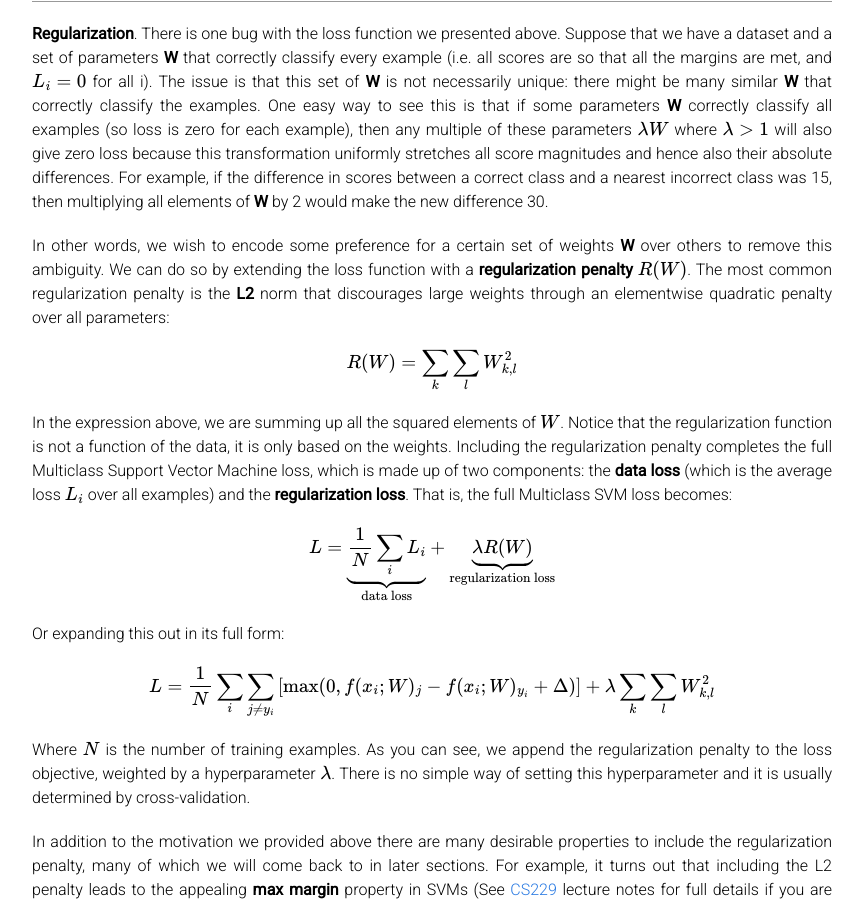
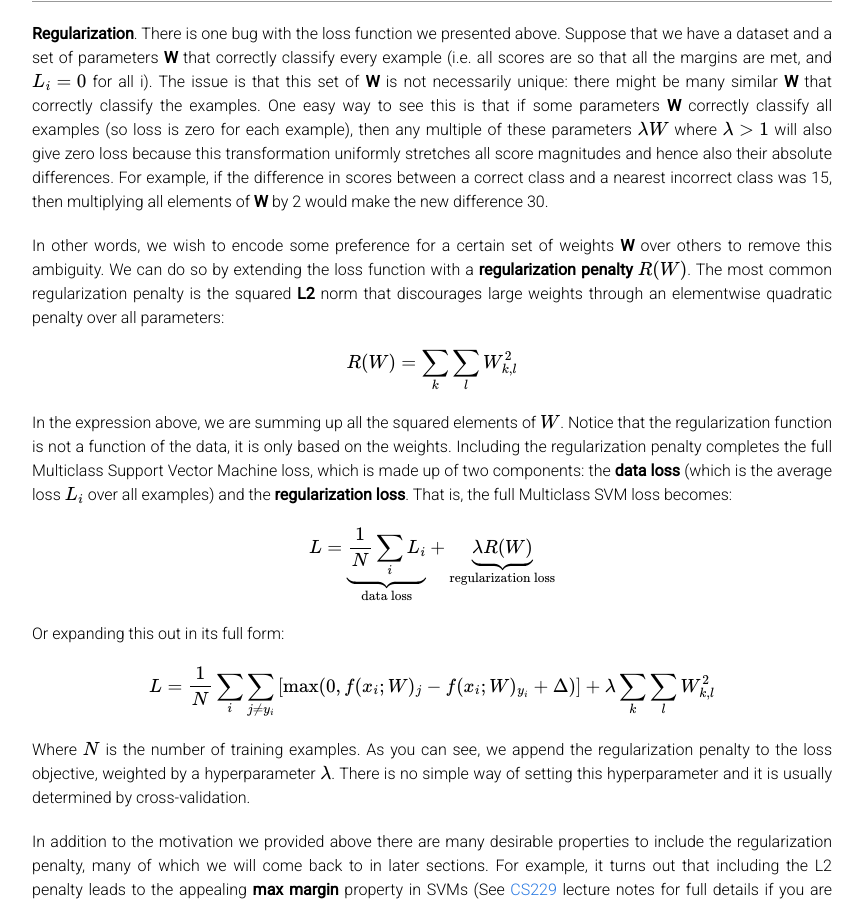
Before and after one commit to cs231n/cs231n.github.io, a Jekyll site: the page built from linear-classify.md, in a window 1280 px wide and 900 px high, scrolled down 6926 px. Shown: the whole window, without its empty margins (208-1071 px from the left). Built offline with Jekyll 4.4.1, drawn with Linux system fonts in a browser that asks for light colours; formulas are drawn with MathJax 3.

Commit message:
linear-classify.md - regularizer: SQUARED l2 norm
isnt the regularizer we are using for W the SQUARED l2 norm? because if we were to use the regular l2 norm we would need to take the root over the entire sum of squares (i.e. R(W) = ||W||^2). but we are not doing that. it is just a small detail, i know, but it has been bugging me. best(: peglegpete

```diff
--- a/linear-classify.md
+++ b/linear-classify.md
@@ -160,7 +160,7 @@ A last piece of terminology we'll mention before we finish with this section is
 
 **Regularization**. There is one bug with the loss function we presented above. Suppose that we have a dataset and a set of parameters **W** that correctly classify every example (i.e. all scores are so that all the margins are met, and \\(L_i = 0\\) for all i). The issue is that this set of **W** is not necessarily unique: there might be many similar **W** that correctly classify the examples. One easy way to see this is that if some parameters **W** correctly classify all examples (so loss is zero for each example), then any multiple of these parameters \\( \lambda W \\) where \\( \lambda > 1 \\) will also give zero loss because this transformation uniformly stretches all score magnitudes and hence also their absolute differences. For example, if the difference in scores between a correct class and a nearest incorrect class was 15, then multiplying all elements of **W** by 2 would make the new difference 30.
 
-In other words, we wish to encode some preference for a certain set of weights **W** over others to remove this ambiguity. We can do so by extending the loss function with a **regularization penalty** \\(R(W)\\). The most common regularization penalty is the **L2** norm that discourages large weights through an elementwise quadratic penalty over all parameters:
+In other words, we wish to encode some preference for a certain set of weights **W** over others to remove this ambiguity. We can do so by extending the loss function with a **regularization penalty** \\(R(W)\\). The most common regularization penalty is the squared **L2** norm that discourages large weights through an elementwise quadratic penalty over all parameters:
 
 $$
 R(W) = \sum_k\sum_l W_{k,l}^2
```
